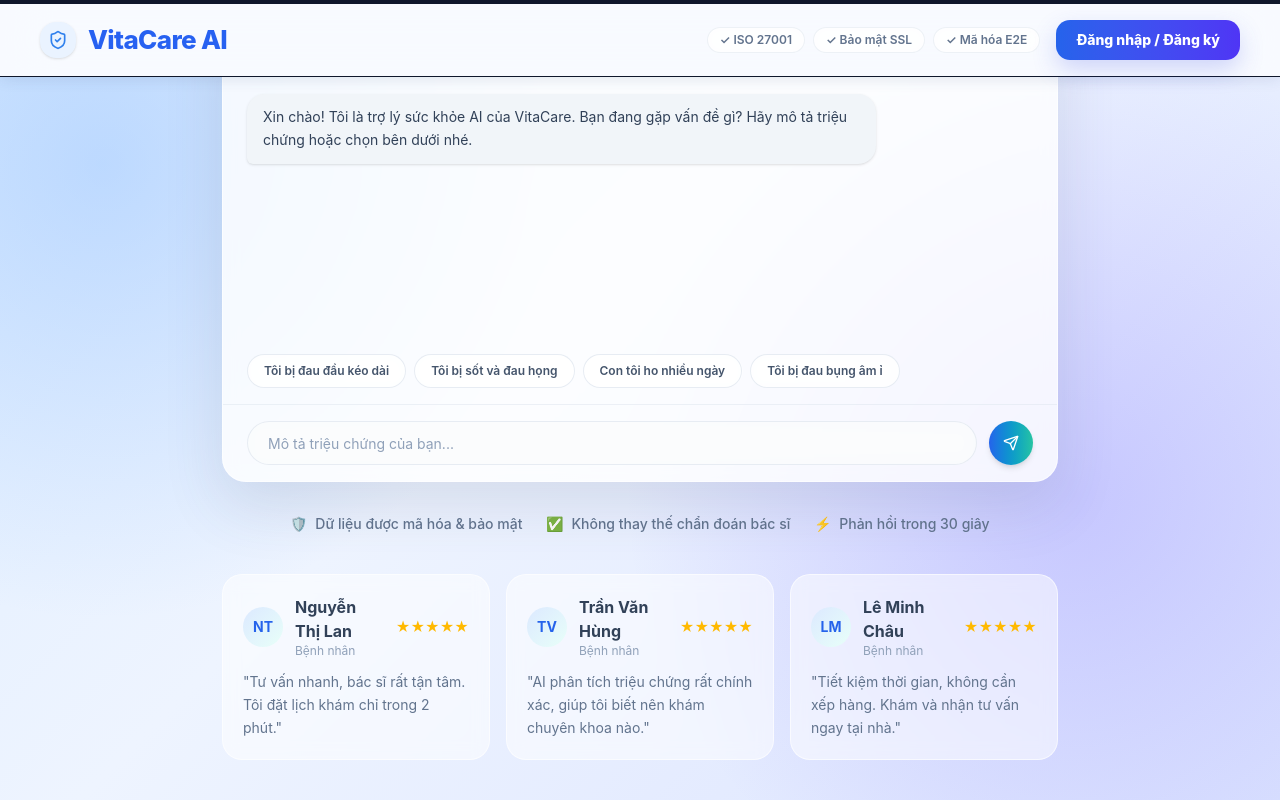
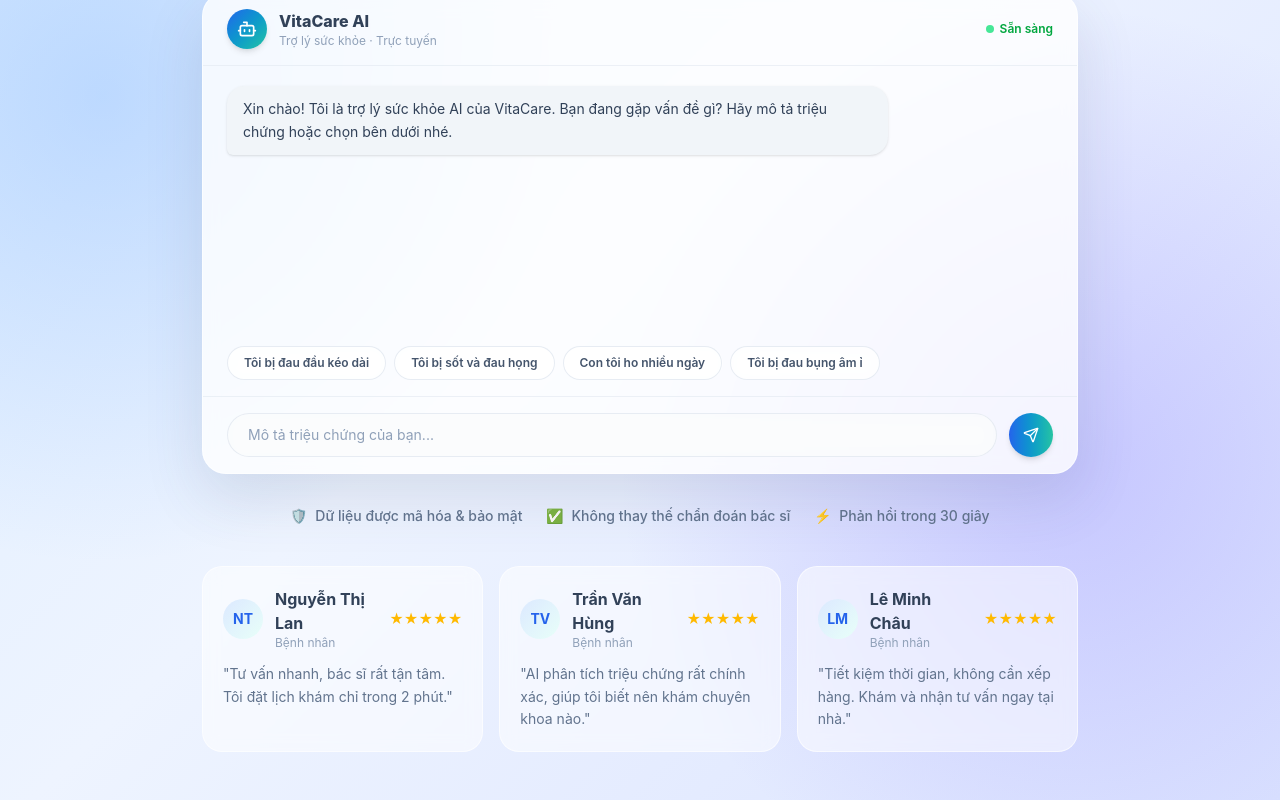
Before and after one commit to vnvha26/vita-care-ui, a React (Vite) app: page / in a window 1280 px wide. Built offline with nearby package versions, Linux system fonts and the light colour scheme.

Commit message:
Update landing page: remove topbar, add hero section with trust badges and scroll-to-chat CTAs

```diff
--- a/src/app/routes.tsx
+++ b/src/app/routes.tsx
@@ -1,6 +1,6 @@
 import { useState, useEffect, useRef } from "react";
 import { createBrowserRouter, Link } from "react-router";
-import { Bot, Send, ShieldCheck } from "lucide-react";
+import { Bot, Send, ShieldCheck, ChevronDown } from "lucide-react";
 import { LoginModal } from "./components/auth/login-modal";
 import { Layout } from "./components/layout/layout";
 
@@ -54,6 +54,11 @@
   ]);
   const [isTyping, setIsTyping] = useState(false);
   const chatEndRef = useRef<HTMLDivElement>(null);
+  const chatSectionRef = useRef<HTMLDivElement>(null);
+
+  const scrollToChat = () => {
+    chatSectionRef.current?.scrollIntoView({ behavior: "smooth", block: "start" });
+  };
 
   const quickReplies = [
     "Tôi bị đau đầu kéo dài",
@@ -99,47 +104,74 @@
 
   return (
     <div className="flex h-screen flex-col overflow-hidden bg-[#dfe9ff] font-sans text-slate-700">
-      <header className="relative z-20 shrink-0 border-t-4 border-slate-900 border-b border-slate-200/80 bg-white/78 shadow-[0_2px_14px_rgba(42,64,104,0.12)] backdrop-blur-xl">
-        <div className="mx-auto flex h-[72px] max-w-[1480px] items-center justify-between px-6 sm:px-10">
-          <Link to="/" className="flex items-center gap-3">
-            <div className="flex h-9 w-9 shrink-0 items-center justify-center rounded-2xl bg-[#EAF3FF] text-[#2F80ED] shadow-sm">
-              <ShieldCheck className="h-5 w-5" />
+      <main className="relative flex flex-1 flex-col overflow-y-auto bg-[radial-gradient(circle_at_8%_12%,rgba(121,177,255,0.36)_0,transparent_34%),radial-gradient(circle_at_84%_58%,rgba(107,87,255,0.24)_0,transparent_39%),linear-gradient(135deg,#dfeeff_0%,#eef4ff_40%,#dbe3ff_100%)]">
+        <section className="mx-auto flex w-full max-w-[940px] flex-col px-5 pb-12 pt-16 sm:px-8">
+
+          {/* Brand Logo Floating */}
+          <div className="flex justify-center mb-8">
+            <div className="flex items-center gap-2.5 rounded-full border border-white/60 bg-white/40 px-5 py-2 backdrop-blur shadow-sm">
+              <div className="flex h-7 w-7 items-center justify-center rounded-xl bg-gradient-to-br from-[#2563eb] to-[#27C3A2] text-white">
+                <ShieldCheck className="h-4 w-4" />
+              </div>
+              <span className="font-extrabold text-sm tracking-tight text-slate-800">{BRAND_NAME}</span>
+              <div className="h-2 w-2 rounded-full bg-emerald-500 animate-pulse" />
             </div>
-            <div>
-              <h1 className="text-[26px] font-extrabold leading-none tracking-tight text-[#2761f1]">{BRAND_NAME}</h1>
+          </div>
+
+          {/* Hero Content Area */}
+          <div className="mb-12 text-center">
+            {/* Main Headline */}
+            <h1 className="text-4xl font-black tracking-tight text-slate-850 md:text-[52px] leading-[1.15]">
+              Trợ lý sức khỏe AI
+              <span className="block mt-2 bg-gradient-to-r from-blue-600 via-indigo-600 to-emerald-500 bg-clip-text text-transparent">
+                tư vấn chính xác trong 10 giây
+              </span>
+            </h1>
+
+            {/* Description */}
+            <p className="mx-auto mt-6 max-w-[620px] text-[17px] leading-relaxed text-slate-600 font-medium">
+              Giải pháp tầm soát triệu chứng ban đầu ứng dụng trí tuệ nhân tạo thế hệ mới. Tuyệt đối bảo mật, kết nối bác sĩ chuyên khoa ngay lập tức.
+            </p>
+
+            {/* Trust Badges */}
+            <div className="mt-8 flex flex-wrap items-center justify-center gap-3">
+              <div className="flex items-center gap-1.5 rounded-full border border-emerald-200/80 bg-emerald-50/70 px-4 py-1.5 text-xs font-bold text-emerald-700 shadow-sm backdrop-blur">
+                <span className="text-sm">🛡️</span> Đạt chuẩn ISO 27001
+              </div>
+              <div className="flex items-center gap-1.5 rounded-full border border-blue-200/80 bg-blue-50/70 px-4 py-1.5 text-xs font-bold text-blue-700 shadow-sm backdrop-blur">
+                <span className="text-sm">🏥</span> Bộ Y Tế chứng nhận cấp phép
+              </div>
+              <div className="flex items-center gap-1.5 rounded-full border border-indigo-200/80 bg-indigo-50/70 px-4 py-1.5 text-xs font-bold text-indigo-700 shadow-sm backdrop-blur">
+                <span className="text-sm">🔒</span> Mã hóa E2E & Bảo mật SSL
+              </div>
+              <div className="flex items-center gap-1.5 rounded-full border border-purple-200/80 bg-purple-50/70 px-4 py-1.5 text-xs font-bold text-purple-700 shadow-sm backdrop-blur">
+                <span className="text-sm">📋</span> Tiêu chuẩn bảo mật HIPAA
+              </div>
             </div>
-          </Link>
 
-          <div className="flex items-center gap-4">
-            <div className="hidden items-center gap-2 md:flex">
-              {certifications.map((cert) => (
-                <div key={cert.name} className="flex items-center gap-1.5 rounded-full border border-slate-200/60 bg-white/60 px-3 py-1 text-xs font-semibold text-slate-500 backdrop-blur">
-                  ✓ {cert.name}
-                </div>
-              ))}
+            {/* CTAs */}
+            <div className="mt-10 flex flex-col sm:flex-row items-center justify-center gap-4">
+              <button
+                type="button"
+                onClick={scrollToChat}
+                className="group relative flex h-14 w-full sm:w-auto items-center justify-center gap-2 rounded-2xl bg-gradient-to-r from-[#2563eb] to-[#27C3A2] px-8 text-base font-extrabold text-white shadow-[0_12px_30px_rgba(37,99,235,0.24)] transition-all hover:scale-[1.02] hover:shadow-[0_16px_36px_rgba(37,99,235,0.32)] active:scale-95 cursor-pointer animate-pulse-subtle"
+              >
+                Tư vấn ngay
+                <ChevronDown className="h-5 w-5 animate-bounce group-hover:translate-y-0.5 transition-transform" />
+              </button>
+
+              <button
+                type="button"
+                onClick={() => setShowLogin(true)}
+                className="flex h-14 w-full sm:w-auto items-center justify-center gap-2 rounded-2xl border border-slate-200 bg-white/80 px-8 text-base font-extrabold text-slate-800 shadow-sm hover:bg-white hover:text-blue-600 transition-all hover:border-blue-200 cursor-pointer"
+              >
+                Đăng nhập / Đăng ký
+              </button>
             </div>
-            <button type="button" onClick={() => setShowLogin(true)} className="rounded-[14px] bg-gradient-to-r from-[#2563eb] to-[#4f35f5] px-5 py-2.5 text-sm font-extrabold text-white shadow-[0_10px_24px_rgba(61,79,226,0.22)] transition hover:translate-y-[-1px]">
-              Đăng nhập / Đăng ký
-            </button>
-          </div>
-        </div>
-      </header>
-
-      <main className="relative flex flex-1 flex-col overflow-y-auto bg-[radial-gradient(circle_at_8%_12%,rgba(121,177,255,0.36)_0,transparent_34%),radial-gradient(circle_at_84%_58%,rgba(107,87,255,0.24)_0,transparent_39%),linear-gradient(135deg,#dfeeff_0%,#eef4ff_40%,#dbe3ff_100%)]">
-        <section className="mx-auto flex w-full max-w-[900px] flex-col px-5 pb-10 pt-10 sm:px-8">
-
-          {/* Big headline */}
-          <div className="mb-8 text-center">
-            <h2 className="text-3xl font-extrabold tracking-tight text-slate-700 md:text-[36px]">
-              Trợ lý sức khỏe AI — tư vấn ngay trong 30 giây
-            </h2>
-            <p className="mx-auto mt-3 max-w-[560px] text-base text-slate-500">
-              Mô tả triệu chứng của bạn, AI sẽ phân tích và đưa ra khuyến nghị phù hợp. Nếu cần, kết nối bác sĩ chuyên khoa ngay.
-            </p>
           </div>
 
           {/* Interactive AI Chat - the hero element */}
-          <div className="mb-8 rounded-[24px] border border-white/60 bg-white/80 shadow-[0_24px_60px_rgba(63,78,111,0.14)] backdrop-blur">
+          <div ref={chatSectionRef} className="mb-8 rounded-[24px] border border-white/60 bg-white/80 shadow-[0_24px_60px_rgba(63,78,111,0.14)] backdrop-blur scroll-mt-6">
             {/* Chat header */}
             <div className="flex items-center gap-3 border-b border-slate-200/60 px-6 py-4">
               <div className="flex h-10 w-10 items-center justify-center rounded-full bg-gradient-to-br from-[#2563eb] to-[#27C3A2] text-white shadow-md">
```
